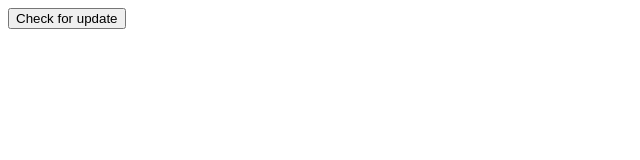
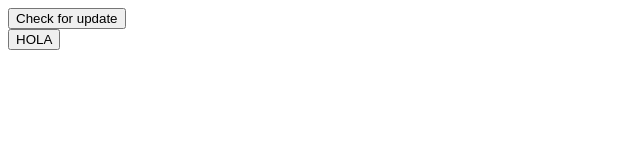
Before and after one commit to theguitxo/pruebapwa, an Angular app: page / in a window 1280 px wide. Shown: the top 160 px of the page, without its empty margins (0-640 px from the left). Built offline with nearby package versions, Linux system fonts and the light colour scheme.

Commit message:
Update app.component.html

```diff
--- a/src/app/app.component.html
+++ b/src/app/app.component.html
@@ -6,3 +6,6 @@
   <button (click)="update()">Actualizar</button>
 </div>
 }
+<div>
+  <button (click)="hola()">HOLA</button>
+</div>
```
